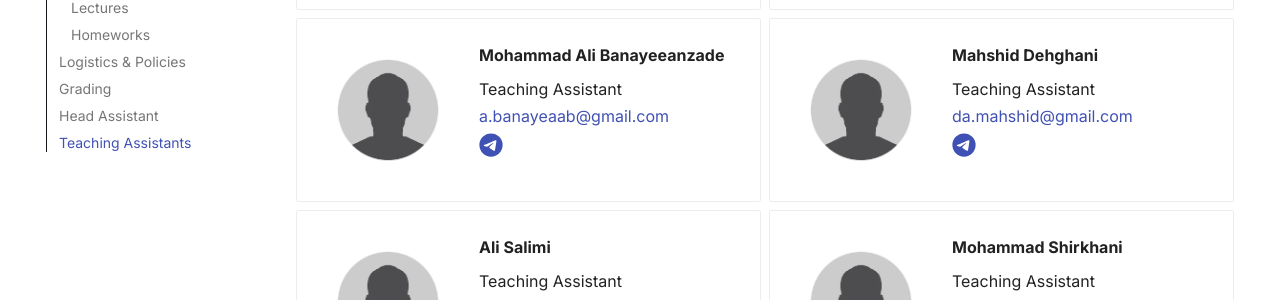
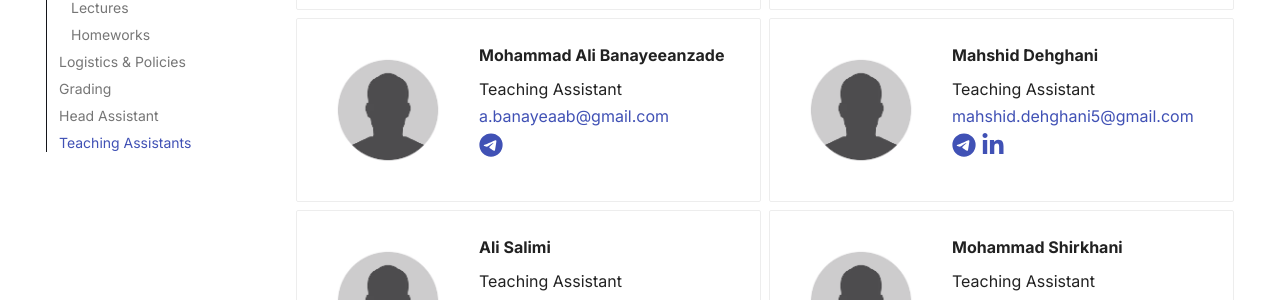
Before and after one commit to SUT-CS-GM/sut-cs-gm.github.io, an MkDocs documentation site: the page built from docs/index.md, in a window 1280 px wide and 900 px high, scrolled down 3877 px. Shown: the part 154-454 px from the top of the window. Built offline with MkDocs 1.6.1 and Material for MkDocs 9.7.7, drawn with Linux system fonts in a browser that asks for light colours; some web fonts are replaced.

Commit message:
Add Dehghani LinkedIn and update email

```diff
--- a/docs/index.md
+++ b/docs/index.md
@@ -212,9 +212,10 @@ The grading for the Deep Generative Models course is structured as follows:
     <span class="description" id="ta-mahshid-dehghani">
         <p>**Mahshid Dehghani**</p>
         <p>Teaching Assistant</p>
-        <p>[da.mahshid@gmail.com](mailto:da.mahshid@gmail.com)</p>
+        <p>[mahshid.dehghani5@gmail.com](mailto:mahshid.dehghani5@gmail.com)</p>
         <p>
         [:fontawesome-brands-telegram:](https://t.me/Mahshid_Dehghani){:target="_blank"}
+        [:fontawesome-brands-linkedin-in:](https://www.linkedin.com/in/mahshid-dehghani-131266264){:target="_blank"}
         </p>
     </span>
 
```
